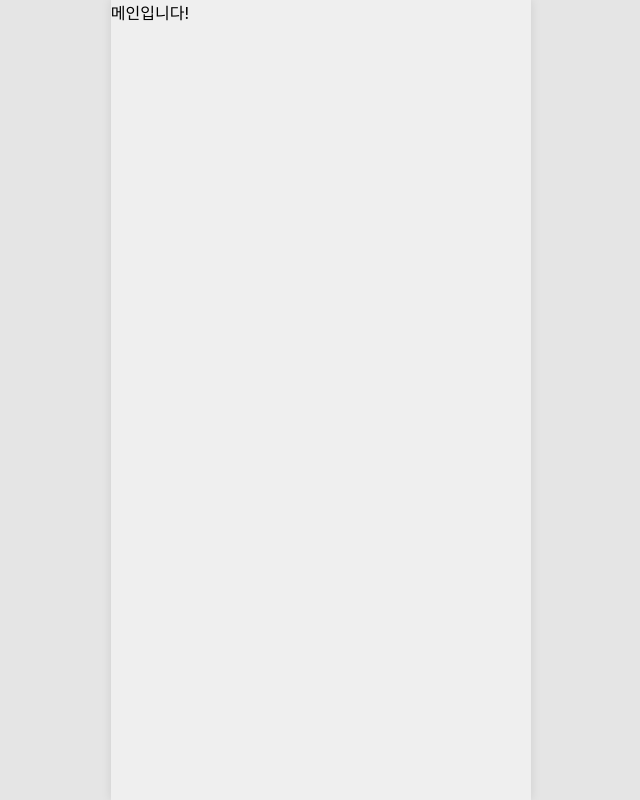
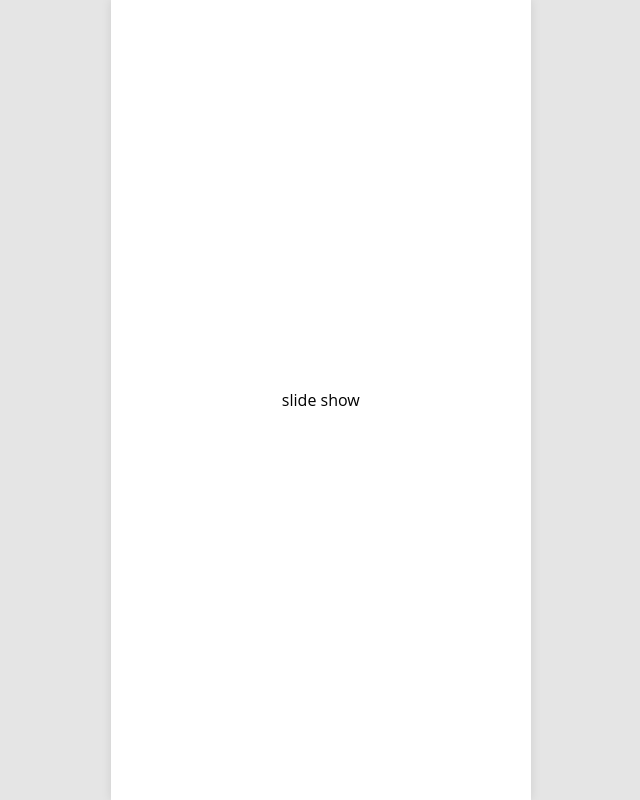
Before and after one commit to thandbag/thandbag_FE, a React (Create React App) app: page / in a window 1280 px wide. Shown: the whole page, without its empty margins (460-1100 px from the left). Built offline with nearby package versions, Linux system fonts and the light colour scheme.

Commit message:
웰컴페이지 초안

```diff
--- a/package.json
+++ b/package.json
@@ -15,11 +15,14 @@
     "react-redux": "^7.2.6",
     "react-router-dom": "5.2.1",
     "react-scripts": "5.0.0",
+    "react-spring": "^9.3.3",
+    "react-style-reset": "^1.3.2",
     "redux": "^4.1.2",
     "redux-actions": "^2.6.5",
     "redux-logger": "^3.0.6",
     "redux-thunk": "^2.4.1",
     "styled-components": "^5.3.3",
+    "styled-reset": "^4.3.4",
     "web-vitals": "^2.1.0"
   },
   "scripts": {
--- /dev/null
+++ b/src/components/GlobalStyles.js
@@ -0,0 +1,31 @@
+import { createGlobalStyle } from "styled-components";
+import reset from "styled-reset";
+
+const GlobalStyles = createGlobalStyle`
+    ${reset}
+
+    a{
+        text-decoration: none;
+        color: inherit;
+    }
+    *{
+        box-sizing: border-box;
+    }
+    body {
+        font-family: 'Open Sans', sans-serif;
+        overflow: hidden;
+    }
+    button{
+        display: flex;
+        cursor: pointer;
+        outline: none;
+        border-radius: 3px;
+    };
+    input{
+        display: flex;
+        outline: none;
+        padding-left: 10px;
+    }
+`;
+
+export default GlobalStyles;
--- /dev/null
+++ b/src/components/WelcomeOne.js
@@ -0,0 +1,40 @@
+import React from "react";
+import styled from "styled-components";
+import { useSpring, animated } from "@react-spring/web";
+
+function WelcomeOne() {
+  const logoImg = useSpring({
+    fontSize: "110px",
+    scale: 1,
+    from: { scale: 0 },
+    transition: "0.12s",
+  });
+
+  const logoText = useSpring({
+    fontSize: "50px",
+    fontWeight: "bold",
+    marginTop: "25px",
+    color: "#fff",
+    opacity: 1,
+    from: { opacity: 0 },
+    transition: "0.5s",
+  });
+
+  return (
+    <LogoBox>
+      <animated.h1 style={logoImg}>🍟</animated.h1>
+      <animated.h1 style={logoText}>Thand Bag .</animated.h1>
+    </LogoBox>
+  );
+}
+
+const LogoBox = styled.div`
+  width: 100%;
+  height: auto;
+  display: flex;
+  justify-content: center;
+  align-items: center;
+  flex-direction: column;
+`;
+
+export default WelcomeOne;
--- /dev/null
+++ b/src/components/WelcomeTwo.js
@@ -0,0 +1,13 @@
+import React from "react";
+import styled from "styled-components";
+
+function WelcomeTwo() {
+
+  return (
+    <React.Fragment>
+      <h1>slide show</h1>
+    </React.Fragment>
+  );
+}
+
+export default WelcomeTwo;
--- a/src/index.js
+++ b/src/index.js
@@ -1,20 +1,18 @@
-import React from 'react';
-import ReactDOM from 'react-dom';
-import './index.css';
+import React from "react";
+import ReactDOM from "react-dom";
+import "./index.css";
+import GlobalStyles from "./components/GlobalStyles";
 import App from "./shared/App";
-import reportWebVitals from './reportWebVitals';
-import { BrowserRouter } from 'react-router-dom';
-import {Provider} from "react-redux";
+import reportWebVitals from "./reportWebVitals";
+import { BrowserRouter } from "react-router-dom";
+import { Provider } from "react-redux";
 import store from "./redux/configureStore";
 
 ReactDOM.render(
   <Provider store={store}>
+    <GlobalStyles />
     <App />
   </Provider>,
-  document.getElementById('root')
+  document.getElementById("root")
 );
-
-// If you want to start measuring performance in your app, pass a function
-// to log results (for example: reportWebVitals(console.log))
-// or send to an analytics endpoint. Learn more: https://bit.ly/CRA-vitals
 reportWebVitals();
--- /dev/null
+++ b/src/pages/Welcome.js
@@ -0,0 +1,46 @@
+import React from "react";
+import WelcomeOne from "../components/WelcomeOne.js";
+import WelcomeTwo from "../components/WelcomeTwo.js";
+import { useSpring, animated } from "@react-spring/web";
+
+function Welcome() {
+  const fadeOut = useSpring({
+    width: "100%",
+    height: "100vh",
+    backgroundColor: "#0095ED",
+    position: "absolute",
+    opacity: 0,
+    from: { opacity: 1 },
+    transition: "0.5s",
+    transitionDelay: "1.2s",
+    display: "flex",
+    justifyContent: "center",
+    alignItems: "center",
+  });
+
+  const fadeIn = useSpring({
+    width: "100%",
+    height: "100vh",
+    backgroundColor: "#fff",
+    opacity: 1,
+    from: { opacity: 0 },
+    transition: "0.8s",
+    transitionDelay: "1.75s",
+    display: "flex",
+    justifyContent: "center",
+    alignItems: "center",
+  });
+
+  return (
+    <React.Fragment>
+      <animated.div style={fadeOut}>
+        <WelcomeOne />
+      </animated.div>
+      <animated.div style={fadeIn}>
+        <WelcomeTwo />
+      </animated.div>
+    </React.Fragment>
+  );
+}
+
+export default Welcome;
--- a/src/shared/App.js
+++ b/src/shared/App.js
@@ -2,6 +2,7 @@ import React from "react";
 import styled from "styled-components";
 import "./App.css";
 import { Route } from "react-router-dom";
+import Wlecome from "../pages/Welcome";
 import Main from "../pages/Main";
 import Login from "../pages/Login";
 import Join from "../pages/Join";
@@ -24,7 +25,8 @@ function App() {
       <Container>
         <div className="wrap">
           <ConnectedRouter history={history}>
-            <Route path={"/"} exact component={Main} />
+            <Route path={"/"} exact component={Wlecome} />
+            <Route path={"/main"} exact component={Main} />
             <Route path={"/login"} exact component={Login} />
             <Route path={"/join"} exact component={Join} />
             <Route path={"/TbSelect"} exact component={TbSelect} />
@@ -61,7 +63,7 @@ const Container = styled.div`
     margin: 0 auto;
     padding: 0 auto;
     box-sizing: border-box;
-    background-color: #efefef;
+    background-color: #fff;
     box-shadow: 0px 0px 10px rgba(0, 0, 0, 0.1);
 
     @media screen and (min-width: 1024px) {
```
Also changed, not shown: 1 other file (tests, documents, lock files or other folders).
